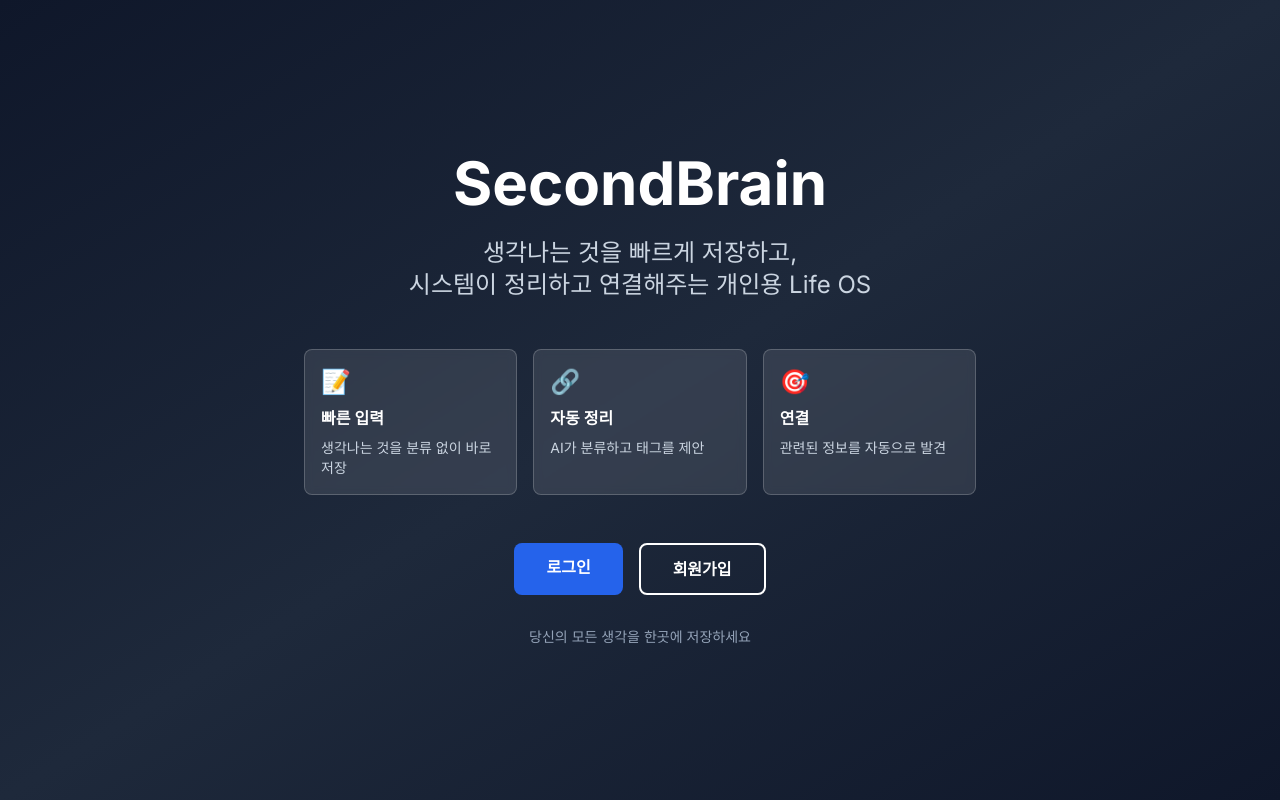
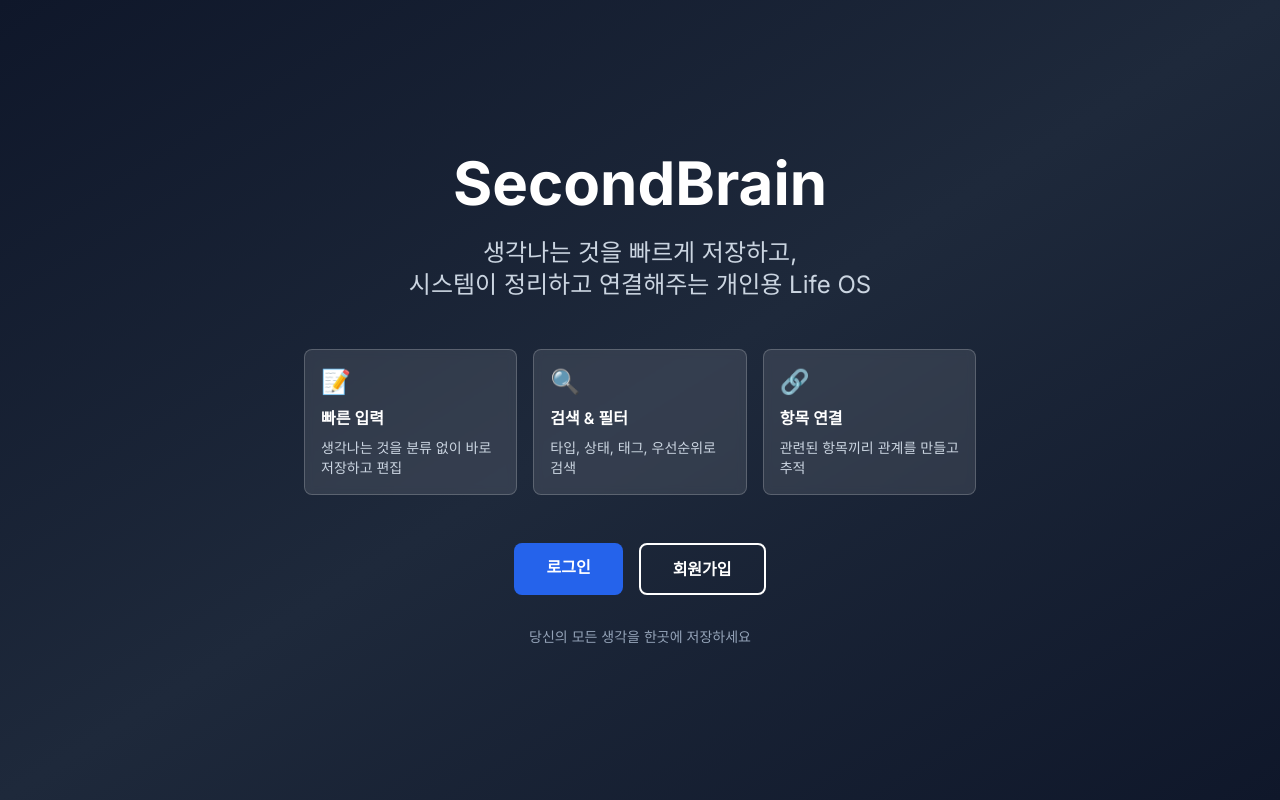
Before and after one commit to JiWonGoon/secondbrain, a Next.js app: page / in a window 1280 px wide. Built offline with nearby package versions, Linux system fonts and the light colour scheme.

Commit message:
메인 페이지 설명 업데이트: 현재 구현된 기능 반영

```diff
--- a/app/page.tsx
+++ b/app/page.tsx
@@ -17,23 +17,23 @@ export default function Home() {
               <div className="text-blue-400 text-2xl mb-2">📝</div>
               <h3 className="font-semibold text-white mb-2">빠른 입력</h3>
               <p className="text-slate-300 text-sm">
-                생각나는 것을 분류 없이 바로 저장
+                생각나는 것을 분류 없이 바로 저장하고 편집
               </p>
             </div>
 
             <div className="bg-white/10 backdrop-blur-sm rounded-lg p-4 border border-white/20">
-              <div className="text-purple-400 text-2xl mb-2">🔗</div>
-              <h3 className="font-semibold text-white mb-2">자동 정리</h3>
+              <div className="text-purple-400 text-2xl mb-2">🔍</div>
+              <h3 className="font-semibold text-white mb-2">검색 & 필터</h3>
               <p className="text-slate-300 text-sm">
-                AI가 분류하고 태그를 제안
+                타입, 상태, 태그, 우선순위로 검색
               </p>
             </div>
 
             <div className="bg-white/10 backdrop-blur-sm rounded-lg p-4 border border-white/20">
-              <div className="text-green-400 text-2xl mb-2">🎯</div>
-              <h3 className="font-semibold text-white mb-2">연결</h3>
+              <div className="text-green-400 text-2xl mb-2">🔗</div>
+              <h3 className="font-semibold text-white mb-2">항목 연결</h3>
               <p className="text-slate-300 text-sm">
-                관련된 정보를 자동으로 발견
+                관련된 항목끼리 관계를 만들고 추적
               </p>
             </div>
           </div>
```
